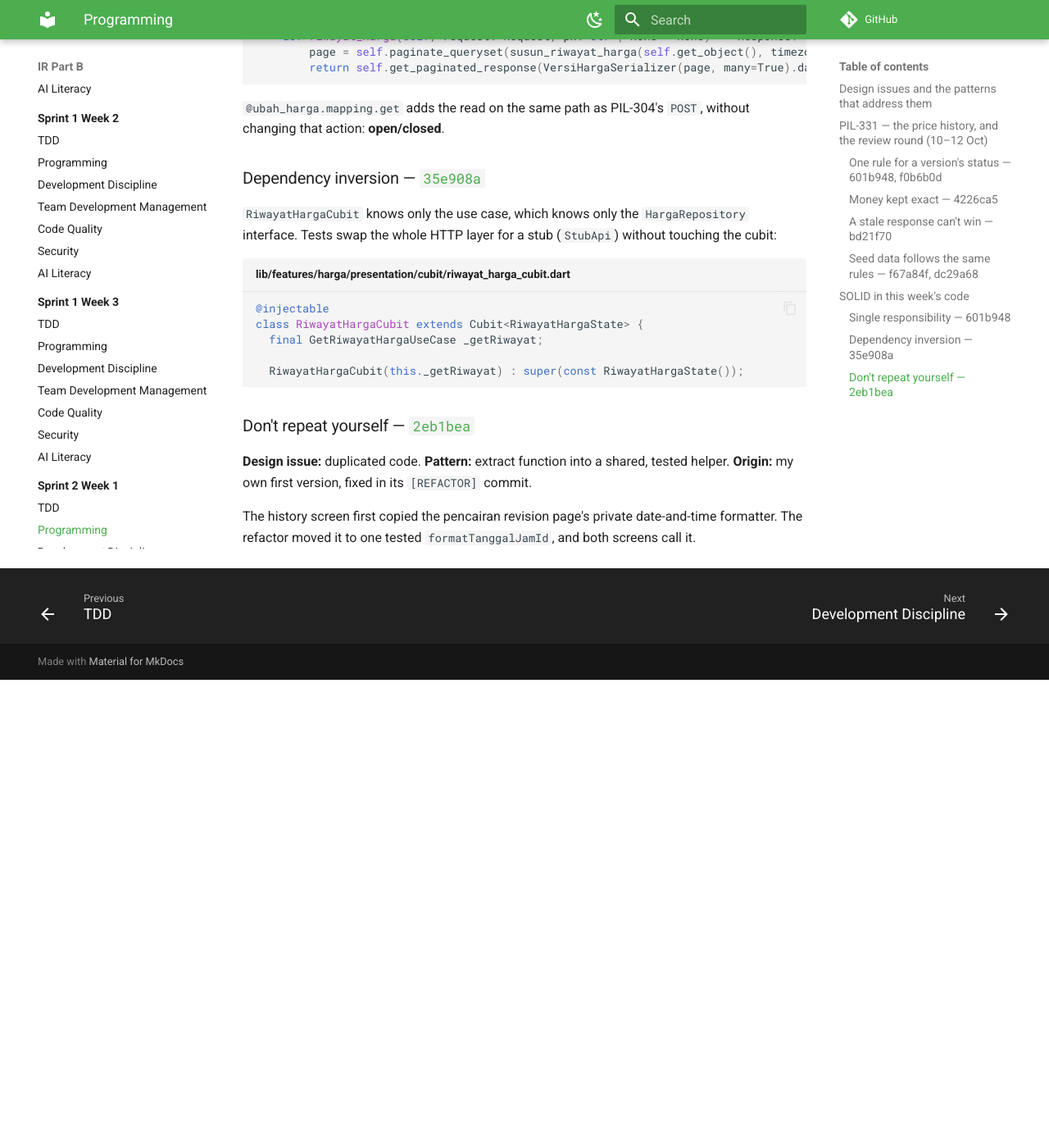
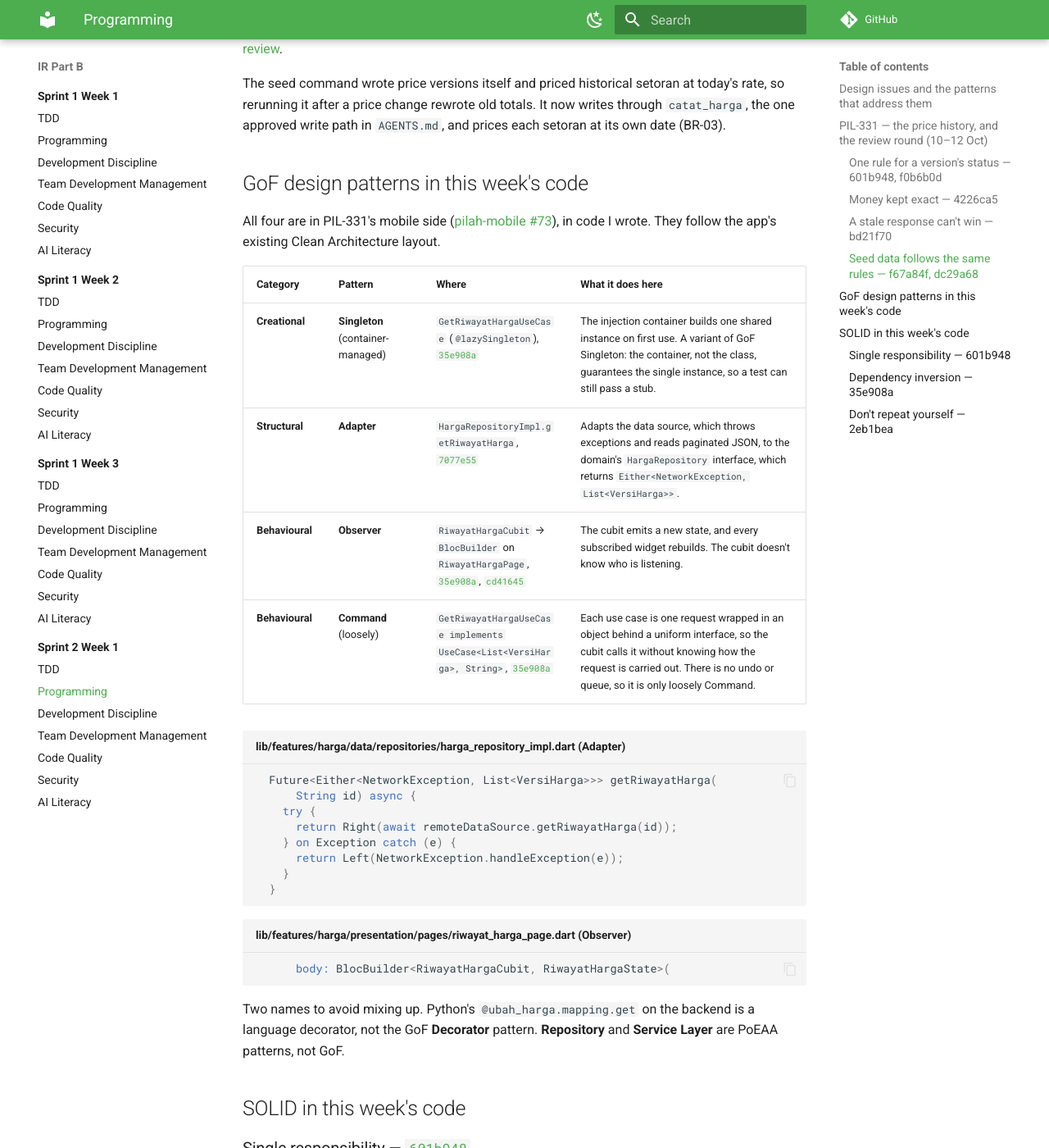
Before and after one commit to mvfi0/pilah-docs, an MkDocs documentation site: the page built from docs/review-sprint-2-week-1/part-b/programming.md, in a window 1280 px wide and 1400 px high, scrolled down 3700 px. Shown: the whole window at 82% size. Built offline with MkDocs 1.6.1 and Material for MkDocs 9.7.7, drawn with Linux system fonts in a browser that asks for light colours; comment, search, counter and statistics services are not loaded; before the commit the page ends 4529 px from its top, so only the background shows below that; some of the changed text lies outside the part shown.

Commit message:
docs(ir): classify each S2W1 Programming item by type and list its GoF patterns
The design-issue table gains a Type column: principle (SOLID, DRY),
architectural (PoEAA Service Layer, Repository) or technique, since most of
the items are not GoF patterns. A new section lists the GoF patterns that do
appear in PIL-331's mobile code, by category, each with its commit:
Singleton (container-managed, creational), Adapter (structural), Observer
and, loosely, Command (behavioural).

Co-Authored-By: Claude Opus 5.5 <noreply@anthropic.com>

````diff
--- a/docs/review-sprint-2-week-1/part-b/programming.md
+++ b/docs/review-sprint-2-week-1/part-b/programming.md
@@ -9,20 +9,22 @@
     - A stale-response guard against a list-reload race.
     - Seed data written through the one approved write path.
 
-    Each item names the design issue it addresses and the pattern or principle used. Three of the issues were in my own code and were found in Tristan's review; the table says which.
+    Each item names the design issue it addresses, the pattern or principle used, and its type. The GoF design patterns (Singleton, Adapter, Observer, and loosely Command) have [their own section](#gof-design-patterns-in-this-weeks-code). Three of the issues were in my own code and were found in Tristan's review; the table says which.
 
 ## Design issues and the patterns that address them
 
-| Code | Design issue | Pattern / principle | Origin |
-|---|---|---|---|
-| [Version status](#one-rule-for-a-versions-status-601b948-f0b6b0d) | Two readers of the price history (the history screen and the setoran price lookup) that must never disagree; a status that could depend on where a page breaks | **Consistent ordering invariant**: both use the same order (start, then id), and the status is computed over the whole history before pagination | Designed in (PIL-331) |
-| [Money](#money-kept-exact-4226ca5) | **Primitive obsession with floating point for money**: `3333.99` read through `double` and `toInt()` showed a price that was never stored | **Money in minor units**: the price is an integer number of sen, parsed from the decimal string without a float | Defect in my code, [Tristan's review of #73](https://github.com/bank-sampah-PILAH/pilah-mobile/pull/73#discussion_r4242248044) |
-| [Stale response](#a-stale-response-cant-win-bd21f70) | **Race condition on out-of-order async responses**: an older reload answering last overwrote the newer price | **Request sequence token** ("latest request wins"): each reload is numbered and a stale answer is dropped | Defect in my code, [Tristan's review of #62](https://github.com/bank-sampah-PILAH/pilah-mobile/pull/62#discussion_r4242257029) |
-| [Seed data](#seed-data-follows-the-same-rules-f67a84f-dc29a68) | **Bypassing the domain's write path**: the seed wrote price versions itself and priced old setoran at today's rate, so its rules could drift from the app's (BR-03) | **Service layer as the single write path**: every price goes through `catat_harga`, and each setoran is priced at its own date | Defect in my code, [Tristan's review of #79](https://github.com/bank-sampah-PILAH/pilah-be/pull/79#discussion_r4242257376) ([and](https://github.com/bank-sampah-PILAH/pilah-be/pull/79#discussion_r4242257381)) |
-| [Single responsibility](#single-responsibility-601b948) | A **fat view** mixing HTTP with business rules | **SRP**: the rule is a plain port function; the serializer shapes, the view wires | Designed in (PIL-331) |
-| [Open/closed](#single-responsibility-601b948) | Changing PIL-304's working `POST` action to add a read | **OCP**: `@ubah_harga.mapping.get` adds the read without editing the action | Designed in (PIL-331) |
-| [Dependency inversion](#dependency-inversion-35e908a) | A cubit **coupled to the HTTP client**, untestable without a server | **Repository pattern + use case, injected (DIP)**: the cubit sees only the use case and the `HargaRepository` interface | Designed in (PIL-331) |
-| [Don't repeat yourself](#dont-repeat-yourself-2eb1bea) | **Duplicated code**: my first version copied another page's private date formatter | **Extract function** into one tested shared helper | Caught in my own `[REFACTOR]` commit |
+| Code | Design issue | Pattern / principle | Type | Origin |
+|---|---|---|---|---|
+| [Version status](#one-rule-for-a-versions-status-601b948-f0b6b0d) | Two readers of the price history (the history screen and the setoran price lookup) that must never disagree; a status that could depend on where a page breaks | **Consistent ordering invariant**: both use the same order (start, then id), and the status is computed over the whole history before pagination | Principle (domain invariant) | Designed in (PIL-331) |
+| [Money](#money-kept-exact-4226ca5) | **Primitive obsession with floating point for money**: `3333.99` read through `double` and `toInt()` showed a price that was never stored | **Money in minor units**: the price is an integer number of sen, parsed from the decimal string without a float | Technique (minor units) | Defect in my code, [Tristan's review of #73](https://github.com/bank-sampah-PILAH/pilah-mobile/pull/73#discussion_r4242248044) |
+| [Stale response](#a-stale-response-cant-win-bd21f70) | **Race condition on out-of-order async responses**: an older reload answering last overwrote the newer price | **Request sequence token** ("latest request wins"): each reload is numbered and a stale answer is dropped | Technique (concurrency) | Defect in my code, [Tristan's review of #62](https://github.com/bank-sampah-PILAH/pilah-mobile/pull/62#discussion_r4242257029) |
+| [Seed data](#seed-data-follows-the-same-rules-f67a84f-dc29a68) | **Bypassing the domain's write path**: the seed wrote price versions itself and priced old setoran at today's rate, so its rules could drift from the app's (BR-03) | **Service layer as the single write path**: every price goes through `catat_harga`, and each setoran is priced at its own date | Architectural (PoEAA Service Layer) | Defect in my code, [Tristan's review of #79](https://github.com/bank-sampah-PILAH/pilah-be/pull/79#discussion_r4242257376) ([and](https://github.com/bank-sampah-PILAH/pilah-be/pull/79#discussion_r4242257381)) |
+| [Single responsibility](#single-responsibility-601b948) | A **fat view** mixing HTTP with business rules | **SRP**: the rule is a plain port function; the serializer shapes, the view wires | Principle (SOLID) | Designed in (PIL-331) |
+| [Open/closed](#single-responsibility-601b948) | Changing PIL-304's working `POST` action to add a read | **OCP**: `@ubah_harga.mapping.get` adds the read without editing the action | Principle (SOLID) | Designed in (PIL-331) |
+| [Dependency inversion](#dependency-inversion-35e908a) | A cubit **coupled to the HTTP client**, untestable without a server | **Repository pattern + use case, injected (DIP)**: the cubit sees only the use case and the `HargaRepository` interface | Principle (SOLID) + Architectural (Repository) | Designed in (PIL-331) |
+| [Don't repeat yourself](#dont-repeat-yourself-2eb1bea) | **Duplicated code**: my first version copied another page's private date formatter | **Extract function** into one tested shared helper | Principle (DRY) | Caught in my own `[REFACTOR]` commit |
+
+**Type** says what kind of solution each one is. Only part of it is a GoF design pattern (creational, structural, behavioural). The rest are principles (SOLID, DRY), architectural patterns from Fowler's *Patterns of Enterprise Application Architecture* (PoEAA), or plain techniques. The GoF patterns that do appear in this week's code are listed in [GoF design patterns in this week's code](#gof-design-patterns-in-this-weeks-code).
 
 ## PIL-331 — the price history, and the review round (10–12 Oct)
 
@@ -94,6 +96,34 @@ Saving a price change reloads the list twice: after the `PUT` and after the pric
 
 The seed command wrote price versions itself and priced historical setoran at today's rate, so rerunning it after a price change rewrote old totals. It now writes through `catat_harga`, the one approved write path in `AGENTS.md`, and prices each setoran at its own date (BR-03).
 
+## GoF design patterns in this week's code
+
+All four are in PIL-331's mobile side ([pilah-mobile #73](https://github.com/bank-sampah-PILAH/pilah-mobile/pull/73)), in code I wrote. They follow the app's existing Clean Architecture layout.
+
+| Category | Pattern | Where | What it does here |
+|---|---|---|---|
+| **Creational** | **Singleton** (container-managed) | `GetRiwayatHargaUseCase` (`@lazySingleton`), [`35e908a`](https://github.com/bank-sampah-PILAH/pilah-mobile/commit/35e908a) | The injection container builds one shared instance on first use. A variant of GoF Singleton: the container, not the class, guarantees the single instance, so a test can still pass a stub. |
+| **Structural** | **Adapter** | `HargaRepositoryImpl.getRiwayatHarga`, [`7077e55`](https://github.com/bank-sampah-PILAH/pilah-mobile/commit/7077e55) | Adapts the data source, which throws exceptions and reads paginated JSON, to the domain's `HargaRepository` interface, which returns `Either<NetworkException, List<VersiHarga>>`. |
+| **Behavioural** | **Observer** | `RiwayatHargaCubit` → `BlocBuilder` on `RiwayatHargaPage`, [`35e908a`](https://github.com/bank-sampah-PILAH/pilah-mobile/commit/35e908a), [`cd41645`](https://github.com/bank-sampah-PILAH/pilah-mobile/commit/cd41645) | The cubit emits a new state, and every subscribed widget rebuilds. The cubit doesn't know who is listening. |
+| **Behavioural** | **Command** (loosely) | `GetRiwayatHargaUseCase implements UseCase<List<VersiHarga>, String>`, [`35e908a`](https://github.com/bank-sampah-PILAH/pilah-mobile/commit/35e908a) | Each use case is one request wrapped in an object behind a uniform interface, so the cubit calls it without knowing how the request is carried out. There is no undo or queue, so it is only loosely Command. |
+
+```dart title="lib/features/harga/data/repositories/harga_repository_impl.dart (Adapter)"
+  Future<Either<NetworkException, List<VersiHarga>>> getRiwayatHarga(
+      String id) async {
+    try {
+      return Right(await remoteDataSource.getRiwayatHarga(id));
+    } on Exception catch (e) {
+      return Left(NetworkException.handleException(e));
+    }
+  }
+```
+
+```dart title="lib/features/harga/presentation/pages/riwayat_harga_page.dart (Observer)"
+      body: BlocBuilder<RiwayatHargaCubit, RiwayatHargaState>(
+```
+
+Two names to avoid mixing up. Python's `@ubah_harga.mapping.get` on the backend is a language decorator, not the GoF **Decorator** pattern. **Repository** and **Service Layer** are PoEAA patterns, not GoF.
+
 ## SOLID in this week's code
 
 ### Single responsibility — [`601b948`](https://github.com/bank-sampah-PILAH/pilah-be/commit/601b948)
````
